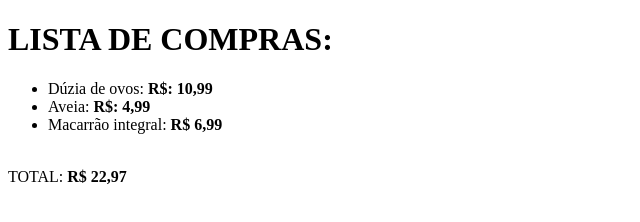
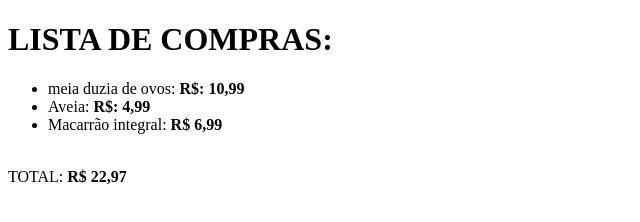
Before and after one commit to wmatheusm-dev/exercicio-lista-de-compras-dev-quest, a plain HTML site: page index.html in a window 1280 px wide. Shown: the full height of the page, 0-640 px from the left. Drawn offline with Linux system fonts and the light colour scheme.

Commit message:
alteração para meia duzia

```diff
--- a/index.html
+++ b/index.html
@@ -10,7 +10,7 @@
 <h1 class="titulo">LISTA DE COMPRAS:</h1>
 
 <ul class="lista">
-    <li>Dúzia de ovos:  <strong>R$: 10,99</strong></li>
+    <li> meia duzia de ovos:  <strong>R$: 10,99</strong></li>
     <li>Aveia: <strong> R$: 4,99</strong> </li>
     <li>Macarrão integral: <strong>R$ 6,99</strong></li> <br>
 </ul>
```
